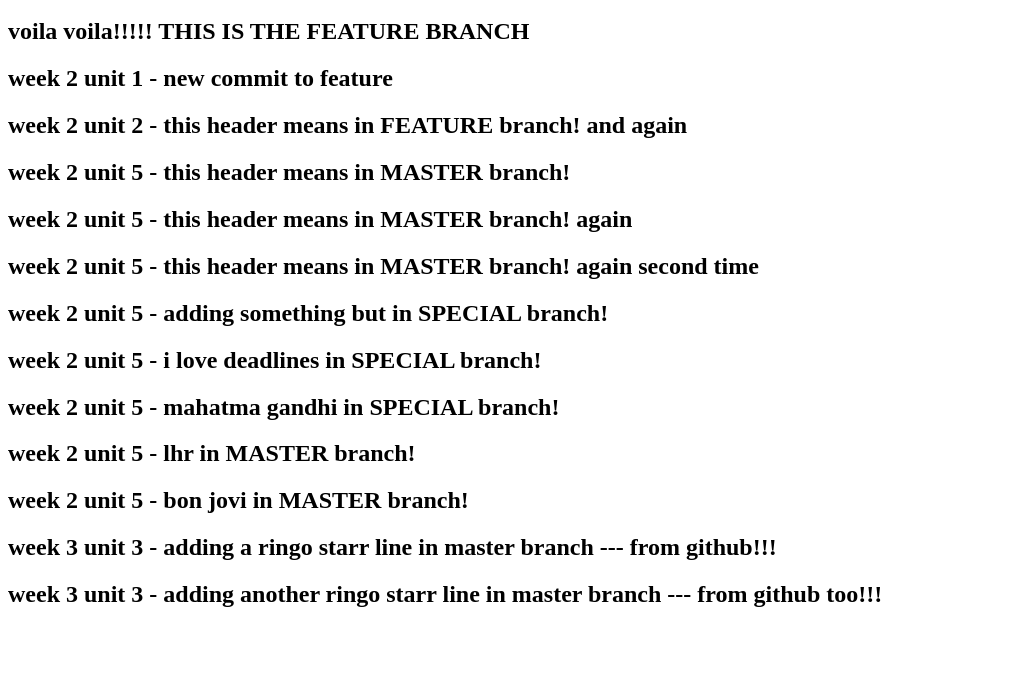
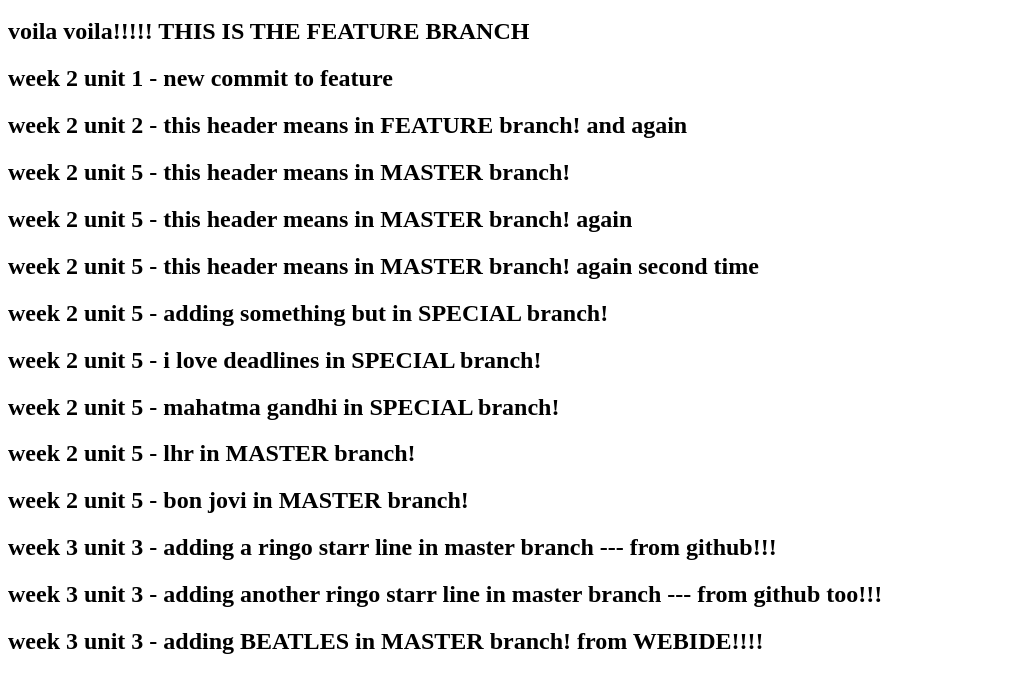
Before and after one commit to ericpsap2018/0main_openSAP_repo, a plain HTML site: page index.html in a window 1280 px wide. Shown: the part 120-800 px from the top of the page, without its empty margins (0-1025 px from the left). Drawn offline with Linux system fonts and the light colour scheme.

Commit message:
BEATLES in index on master br. from WEBIDE

```diff
--- a/index.html
+++ b/index.html
@@ -24,5 +24,6 @@
 		<h2>week 2 unit 5 - bon jovi in MASTER branch!</h2>
 		<h2>week 3 unit 3 - adding a ringo starr line in master branch --- from github!!!</h2>
 		<h2>week 3 unit 3 - adding another ringo starr line in master branch --- from github too!!!</h2>
+		<h2>week 3 unit 3 - adding BEATLES in MASTER branch! from WEBIDE!!!!</h2>
 	</body>
 </html>
```
